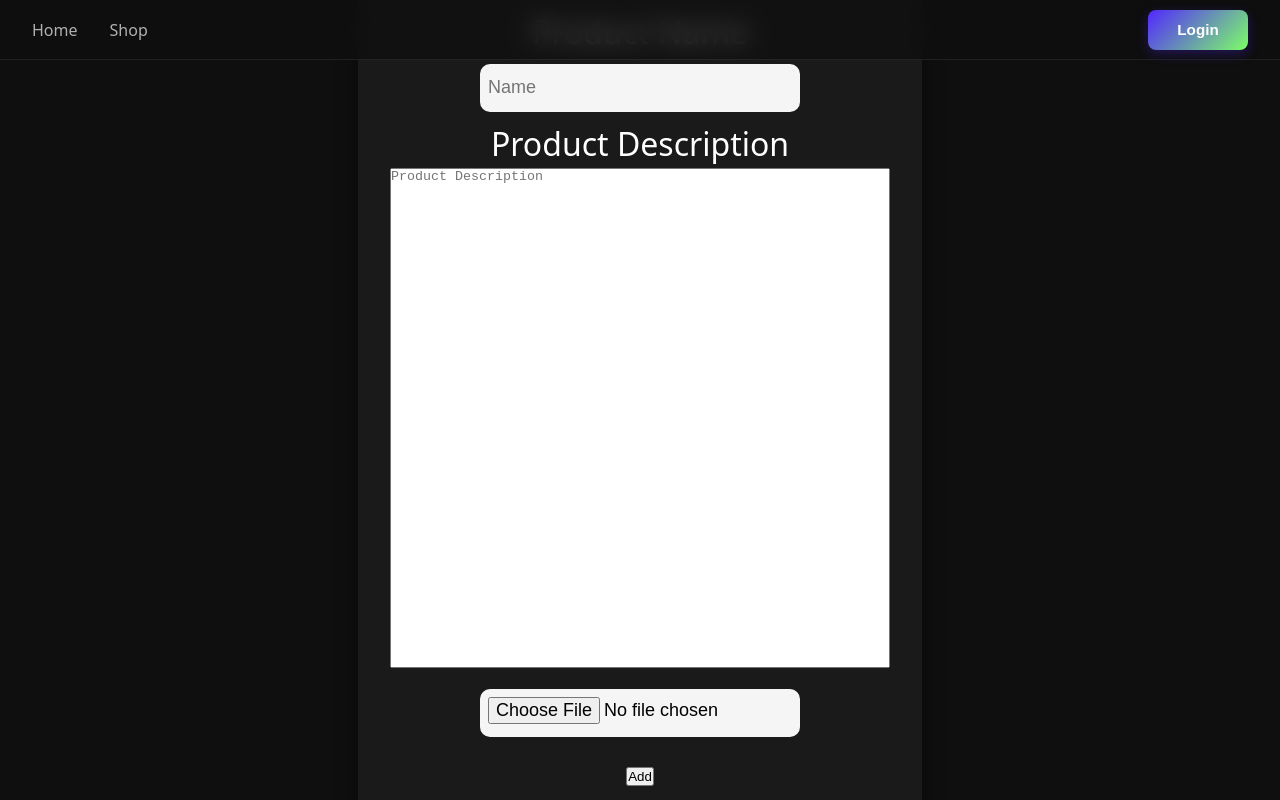
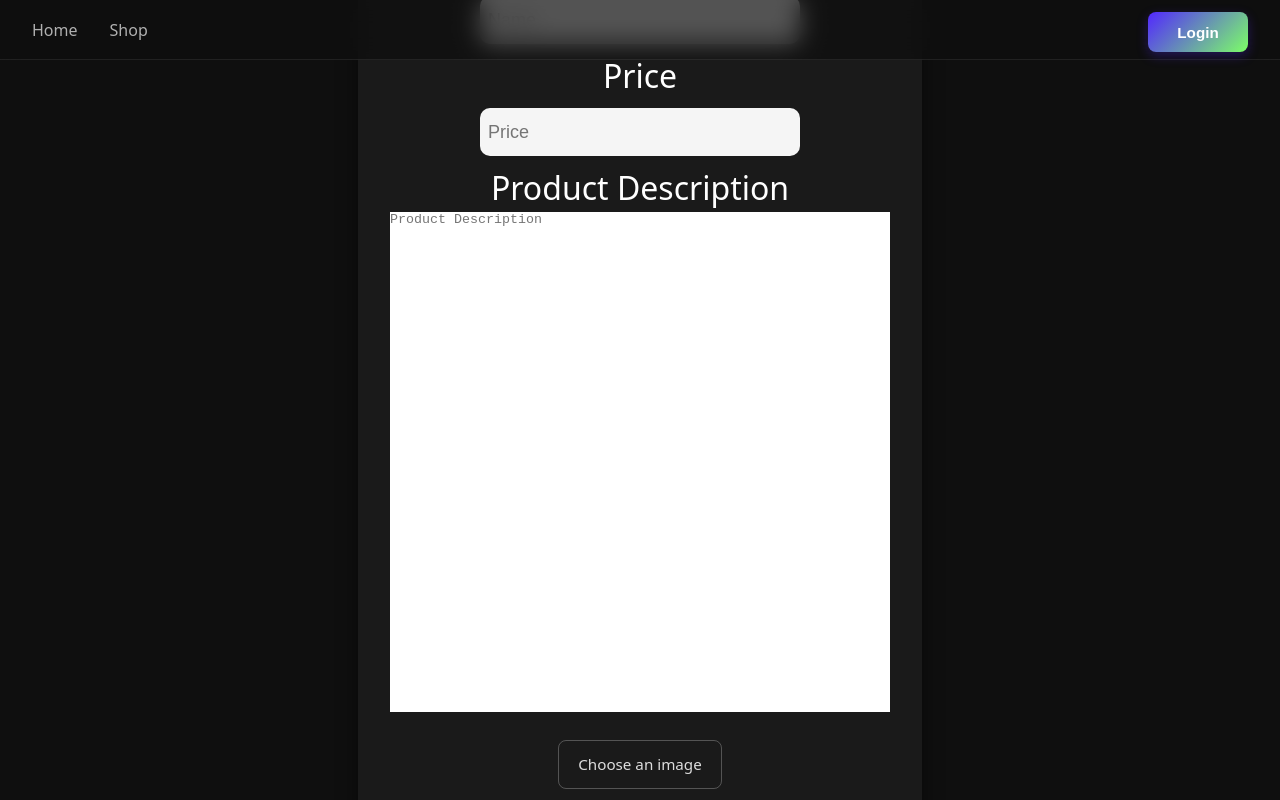
Before and after one commit to Xurtur/FullStackWebsite, a React (Vite) app: page /AddItem in a window 1280 px wide. Built offline with nearby package versions, Linux system fonts and the light colour scheme.

Commit message:
Updated item add form
-added css to forms
-added image preview on uploaded files

```diff
--- a/src/ItemAdder/ItemAdder.css
+++ b/src/ItemAdder/ItemAdder.css
@@ -26,3 +26,126 @@ textarea {
   height: 500px;
   resize: none;
 }
+
+.fileInputLabel {
+  display: inline-flex;
+  align-items: center;
+  justify-content: center;
+  gap: 0.5rem;
+  padding: 0.75rem 1.2rem;
+  margin: 1rem 0;
+  border: 1px solid rgba(255, 255, 255, 0.25);
+  border-radius: 8px;
+  cursor: pointer;
+  transition:
+    background-color 0.2s ease,
+    border-color 0.2s ease;
+}
+
+.fileInputLabel:hover {
+  background-color: rgba(255, 255, 255, 0.05);
+  border-color: rgba(255, 255, 255, 0.4);
+}
+
+.fileInputLabel input {
+  display: none;
+}
+
+.fileInputText {
+  font-size: 0.95rem;
+  color: rgba(255, 255, 255, 0.85);
+}
+
+.imagePreview {
+  margin: 1rem auto;
+  width: 260px;
+  height: 260px;
+  border: 1px solid rgba(255, 255, 255, 0.25);
+  border-radius: 12px;
+  overflow: hidden;
+  display: flex;
+  align-items: center;
+  justify-content: center;
+  background: rgba(255, 255, 255, 0.05);
+  position: relative;
+}
+
+.removePreviewButton {
+  position: absolute;
+  top: 10px;
+  right: 10px;
+  width: 28px;
+  height: 28px;
+  border: none;
+  border-radius: 50%;
+  background: rgba(0, 0, 0, 0.55);
+  color: rgba(255, 255, 255, 0.9);
+  font-size: 18px;
+  line-height: 1;
+  cursor: pointer;
+  display: flex;
+  align-items: center;
+  justify-content: center;
+  transition: background 0.2s ease;
+}
+
+.removePreviewButton:hover {
+  background: rgba(0, 0, 0, 0.75);
+}
+
+.removePreviewButton:disabled {
+  opacity: 0.5;
+  cursor: not-allowed;
+}
+
+.imagePreview img {
+  max-width: 100%;
+  max-height: 100%;
+  object-fit: contain;
+}
+
+.uploadProgress {
+  margin: 1rem auto;
+  width: 260px;
+  display: flex;
+  align-items: center;
+  gap: 0.75rem;
+  color: rgba(255, 255, 255, 0.9);
+  font-size: 0.9rem;
+}
+
+.progressBar {
+  flex: 1;
+  height: 10px;
+  border-radius: 999px;
+  background: rgba(255, 255, 255, 0.15);
+  overflow: hidden;
+}
+
+.progressFill {
+  height: 100%;
+  background: linear-gradient(90deg, #61dafb, #21a1f1);
+  transition: width 0.1s ease;
+}
+
+button {
+  width: 320px;
+  height: 50px;
+  margin-top: 5px;
+  background: linear-gradient(135deg, #5227ff, #7cff67);
+  font-size: 30px;
+  font-weight: bold;
+  border: none;
+  cursor: pointer;
+  border-radius: 10px;
+  transition: transform 0.2s ease;
+}
+
+button:hover {
+  transform: translateY(-2px);
+}
+
+textarea {
+  color: rgba(255, 255, 255, 0.9);
+  border: none;
+}
--- a/src/ItemAdder/ItemUpload.jsx
+++ b/src/ItemAdder/ItemUpload.jsx
@@ -1,25 +1,137 @@
+import { useEffect, useRef, useState } from "react";
 import "./ItemAdder.css";
 
 export default function ItemUpload() {
+  const [file, setFile] = useState(null);
+  const [previewUrl, setPreviewUrl] = useState("");
+  const [uploadProgress, setUploadProgress] = useState(0);
+  const [isUploading, setIsUploading] = useState(false);
+  const uploadInterval = useRef(null);
+
+  //everytime file changes give a temp url for viewing
+  useEffect(() => {
+    if (!file) {
+      setPreviewUrl("");
+      return;
+    }
+
+    const url = URL.createObjectURL(file);
+    setPreviewUrl(url);
+
+    return () => {
+      URL.revokeObjectURL(url);
+    };
+  }, [file]);
+
+  //get added pictures and store it for use
+  function handleFileChange(event) {
+    const selectedFile = event.target.files?.[0] ?? null;
+    setFile(selectedFile);
+  }
+
+  //clear uploaded images, disable when uploading is in progress
+  function handleRemove(event) {
+    event.preventDefault();
+    if (isUploading) return;
+
+    if (uploadInterval.current) {
+      clearInterval(uploadInterval.current);
+      uploadInterval.current = null;
+    }
+
+    setFile(null);
+    setUploadProgress(0);
+  }
+
+  //Add loading bar (simulated only)
+  //Change to connect to server later on
+  function handleSubmit(event) {
+    event.preventDefault();
+    if (!file || isUploading) return;
+
+    setIsUploading(true);
+    setUploadProgress(0);
+
+    uploadInterval.current = setInterval(() => {
+      setUploadProgress((current) => {
+        const next = current + 10;
+        if (next >= 100) {
+          clearInterval(uploadInterval.current);
+          uploadInterval.current = null;
+
+          setTimeout(() => {
+            setIsUploading(false);
+            setUploadProgress(0);
+            setFile(null);
+          }, 200);
+          return 100;
+        }
+        return next;
+      });
+    }, 120);
+  }
+
   return (
-    <>
     <div id="OuterDiv">
       <div id="InnerDiv">
-          <form id="AddProduct">
+        <form id="AddProduct" onSubmit={handleSubmit}>
           <span>Product Name</span>
           <br />
-            <input placeholder="Name"></input>
+          <input placeholder="Name" />
+          <br />
+          <span>Price</span>
+          <br />
+          <input placeholder="Price" />
           <br />
           <span>Product Description</span>
           <br />
           <textarea placeholder="Product Description" />
           <br />
-            <input type="file" accept="image/*" />
+
+          <label className="fileInputLabel">
+            <input
+              type="file"
+              accept="image/*"
+              onChange={handleFileChange}
+              disabled={isUploading}
+            />
+            <span className="fileInputText">Choose an image</span>
+          </label>
+
+          {/* if previewurl is not null show preview of image */}
+          {previewUrl && (
+            <div className="imagePreview">
+              <button
+                className="removePreviewButton"
+                onClick={handleRemove}
+                type="button"
+                aria-label="Remove selected image"
+                disabled={isUploading}
+              >
+                ×
+              </button>
+              <img src={previewUrl} alt="Preview" />
+            </div>
+          )}
+          {/* if uploading show progress bar, set progress as progress widt */}
+          {isUploading && (
+            <div className="uploadProgress">
+              <div className="progressBar">
+                <div
+                  className="progressFill"
+                  style={{ width: `${uploadProgress}%` }}
+                />
+              </div>
+              <span>{uploadProgress}%</span>
+            </div>
+          )}
           <br />
-            <button>Add</button>
+          {/* disable button when uploading */}
+          <button type="submit" disabled={isUploading}>
+            {isUploading ? "Uploading…" : "Add"}
+          </button>
         </form>
       </div>
     </div>
-    </>
   );
 }
```
Lines whose indentation alone changed are shown as unchanged.
